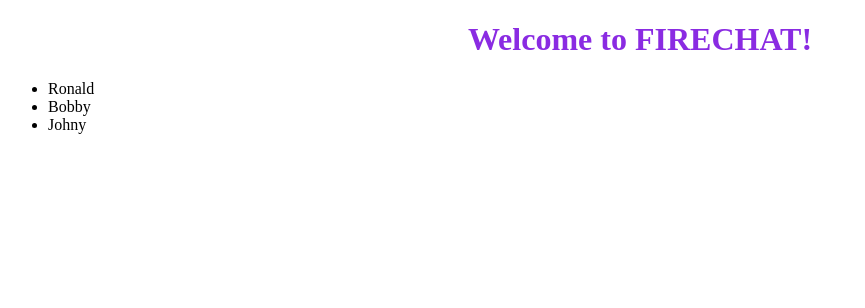
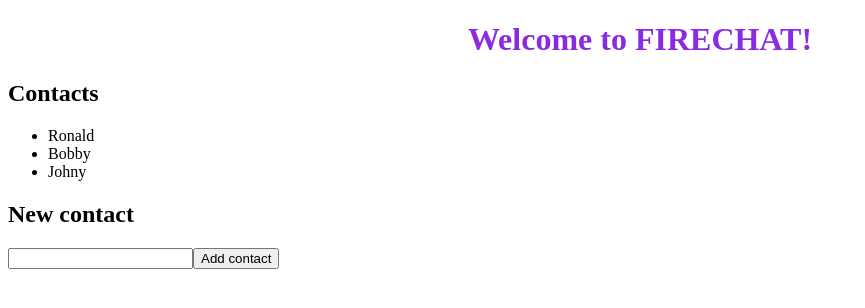
Before and after one commit to andreyzagoruy/ng-fire-chat, an Angular app: page / in a window 1280 px wide. Shown: the top 308 px of the page, without its empty margins (0-865 px from the left). Built offline with nearby package versions, Linux system fonts and the light colour scheme.

Commit message:
new contact form added

```diff
--- a/src/app/app.component.html
+++ b/src/app/app.component.html
@@ -2,9 +2,19 @@
   Welcome to {{title.toLocaleUpperCase()}}!
 </h1>
 
+<h2>Contacts</h2>
 <ul>
   <li
     *ngFor="let contact of contacts">
     {{contact}}
   </li>
 </ul>
+
+<h2>New contact</h2>
+<form (submit)="addContact()" >
+  <input
+    type="text"
+    name="name"
+    [(ngModel)]="newContactName">
+  <button type="submit">Add contact</button>
+</form>
--- a/src/app/app.component.ts
+++ b/src/app/app.component.ts
@@ -8,9 +8,16 @@ import { Component } from '@angular/core';
 export class AppComponent {
   title = 'FireChat';
 
+  newContactName = '';
+
   contacts = [
     'Ronald',
     'Bobby',
     'Johny'
   ];
+
+  addContact() {
+    this.contacts.push(this.newContactName);
+    this.newContactName = '';
+  }
 }
--- a/src/app/app.module.ts
+++ b/src/app/app.module.ts
@@ -1,5 +1,6 @@
 import { BrowserModule } from '@angular/platform-browser';
 import { NgModule } from '@angular/core';
+import { FormsModule } from '@angular/forms';
 
 import { AppComponent } from './app.component';
 
@@ -8,7 +9,8 @@ import { AppComponent } from './app.component';
     AppComponent
   ],
   imports: [
-    BrowserModule
+    BrowserModule,
+    FormsModule
   ],
   providers: [],
   bootstrap: [AppComponent]
```
